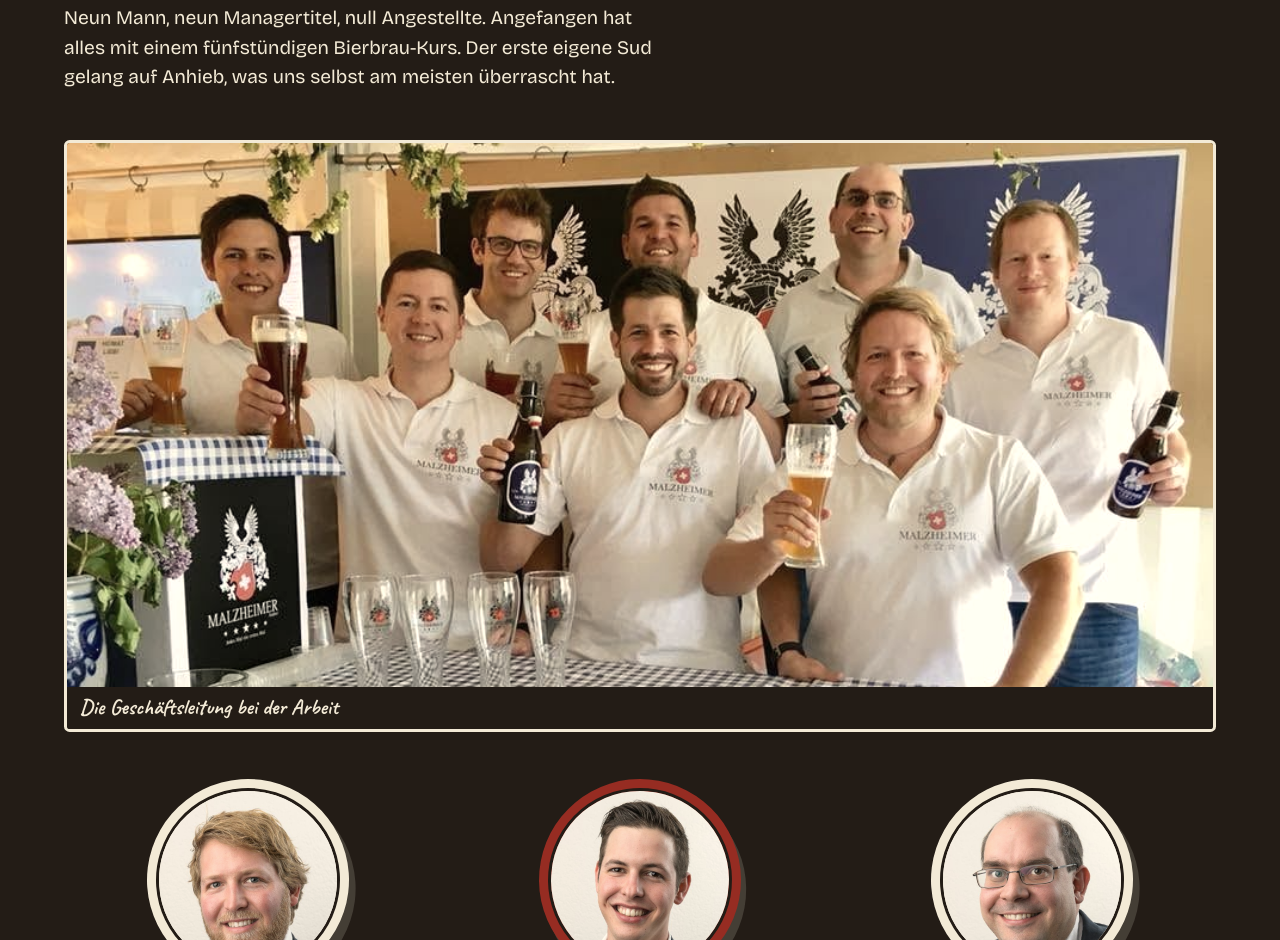
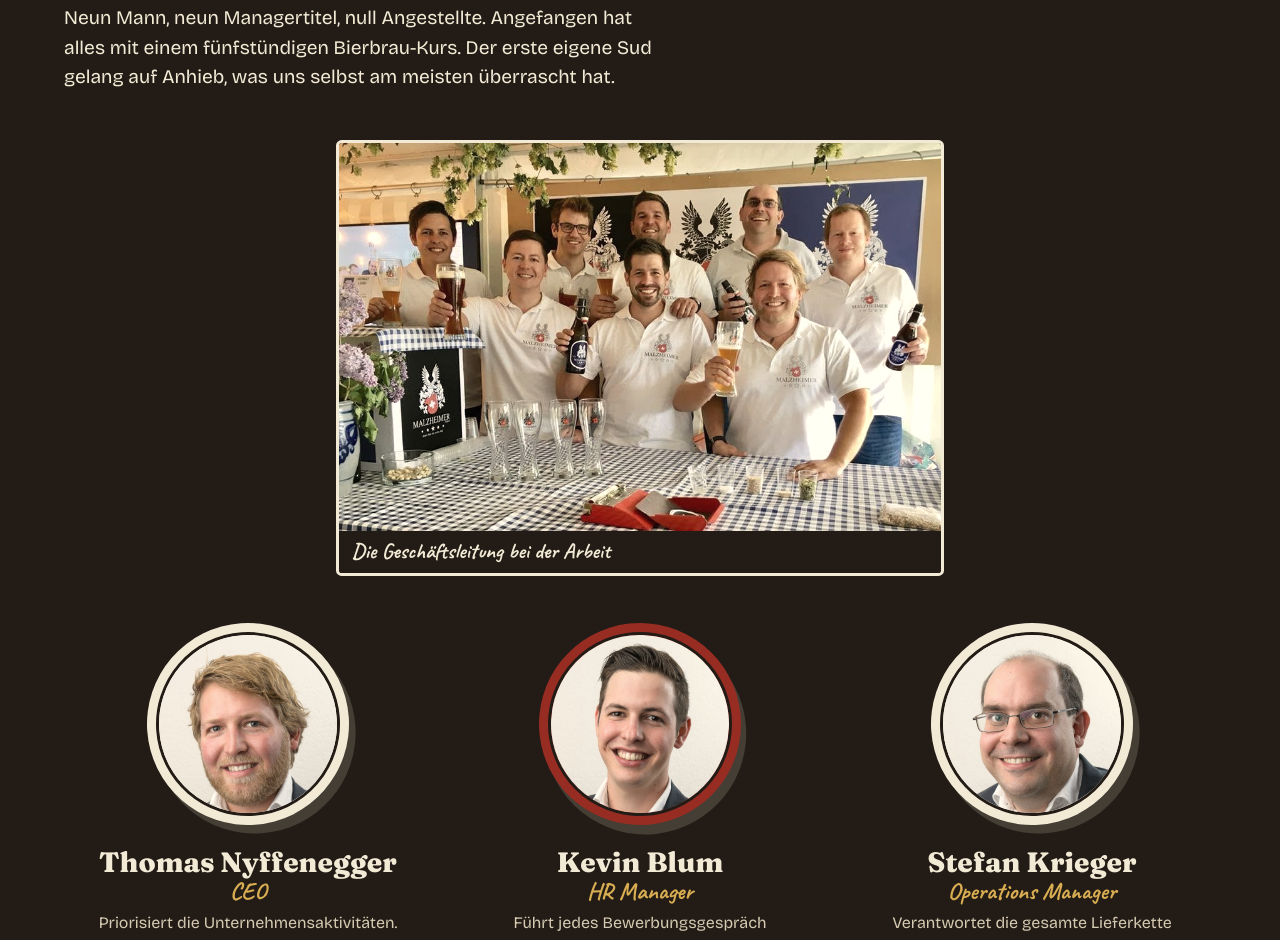
Before and after one commit to thomasjnyffenegger/malzheimer, a plain HTML site: page index.html in a window 1280 px wide. Shown: the part 2790-3730 px from the top of the page. Drawn offline with nearby package versions, Linux system fonts and the light colour scheme.

Commit message:
Gruppenfoto der Crew kleiner darstellen
Co-Authored-By: Claude Fable 5.2 <noreply@anthropic.com>
Claude-Session: https://claude.ai/code/session_01QTV15Yb6YsBUu7xkddffCW

```diff
--- a/index.html
+++ b/index.html
@@ -113,7 +113,7 @@ body::after{content:"";position:fixed;inset:0;z-index:60;pointer-events:none;opa
 .bild figcaption,.foto figcaption{font-family:var(--hand);font-weight:700;font-size:1.35rem;line-height:1.1;padding:.5rem .8rem .65rem}
 main img{filter:sepia(.22) saturate(.92)}
 .etikette img,.bier img,.marke img{filter:none}
-.crewbild{margin-top:3rem;border-color:var(--schaum)}
+.crewbild{margin:3rem auto 0;max-width:38rem;border-color:var(--schaum)}
 .crewbild img{aspect-ratio:auto;max-height:34rem;object-position:50% 30%}
 
 /* Crew */
```
